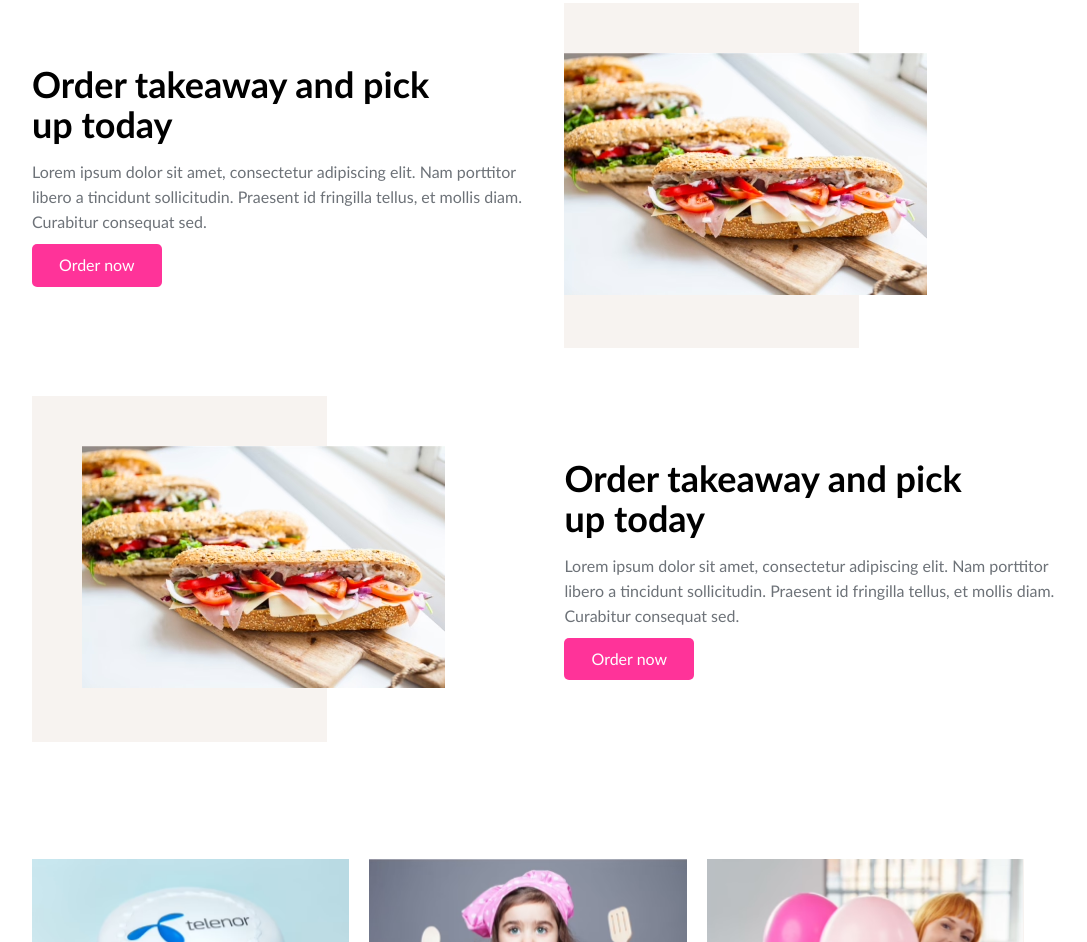
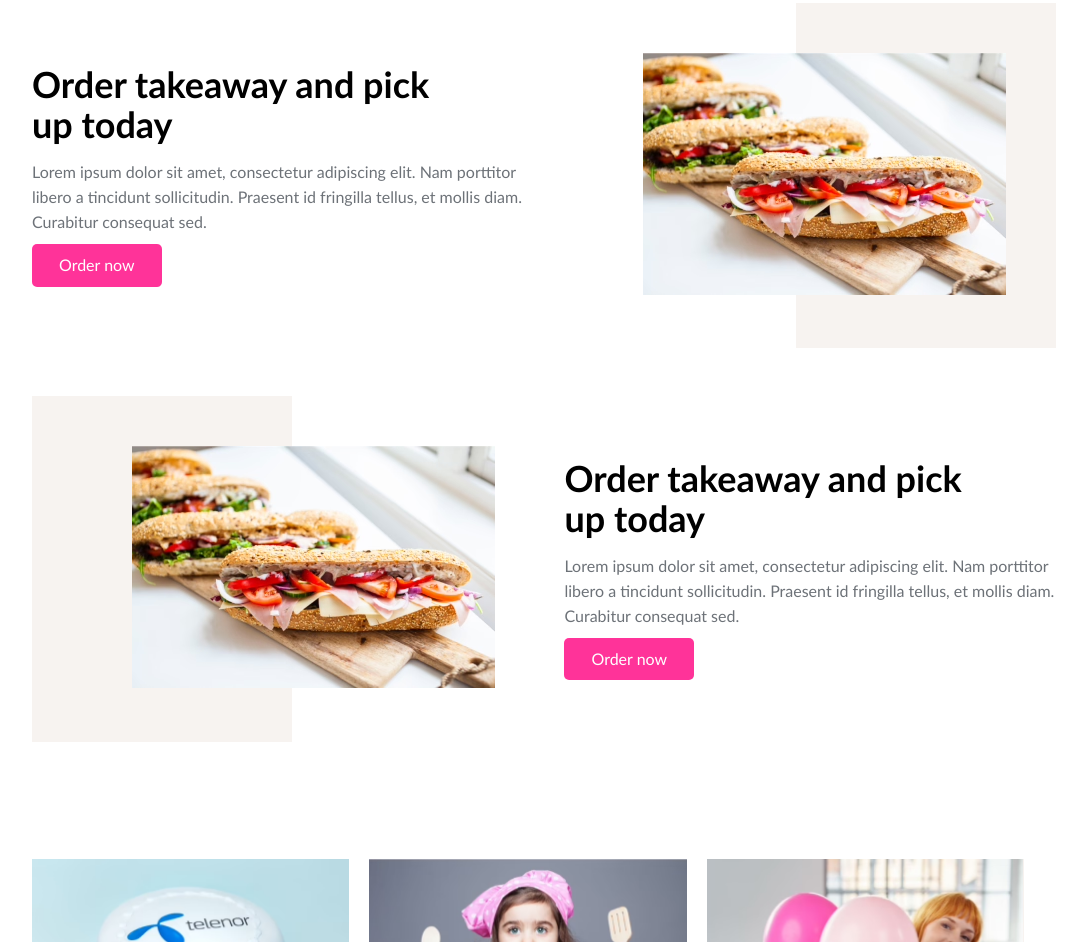
Before and after one commit to efekta/Devhouse, a website: page app/index.html in a window 1280 px wide. Shown: the part 1741-2683 px from the top of the page, without its empty margins (96-1183 px from the left). Drawn offline with nearby package versions, Linux system fonts and the light colour scheme; a web font is replaced by a local one.

Commit message:
Правки стилей

```diff
--- a/app/index.html
+++ b/app/index.html
@@ -102,7 +102,7 @@
                 <source srcset="img/section-left-picture.avif" type="image/avif">
                 <source srcset="img/section-left-picture.webp" type="image/webp">
                 <img loading="lazy" src="img/section-left-picture.jpg" class="image" alt="Обложка">
-                <figcaption class="section-left__caption">This is an optional sub-text below the image</figcaption>
+                <div class="section-left__caption">This is an optional sub-text below the image</div>
               </picture>
             </figure>
           </div>
--- a/src/scss/components/_section-left.scss
+++ b/src/scss/components/_section-left.scss
@@ -17,14 +17,11 @@
 
   &__centered {
     margin: 45px 0;
+
     @media(min-width: 1024px) {
       margin: 87px auto;
-      width: 1024px;
+      width: 774px;
     }
-  }
-
-  &__picture {
-    text-align: left;
   }
 
   &__caption {
--- a/src/scss/components/_shop.scss
+++ b/src/scss/components/_shop.scss
@@ -55,30 +55,12 @@
 
   &-feature__img {
     margin-top: 30px;
-    padding: 50px;
     position: relative;
     z-index: 2;
 
     @media(min-width: 1024px) {
       margin-top: 0;
-      padding: 50px 50px 50px 0;
       width: 48%;
-    }
-  }
-
-  &-feature__img::after {
-    background: var(--light-pink);
-    content: '';
-    height: 100%;
-    position: absolute;
-    left: 0;
-    top: 0;
-    width: 50%;
-    z-index: -1;
-
-    @media(min-width: 1024px) {
-      right: 0;
-      width: 60%;
     }
   }
 
@@ -103,23 +85,64 @@
   }
 }
 
+.shop-feature {
+
+  .shop-feature__img {
+    padding: 50px 50px 50px 0;
+    text-align: right;
+
+    img {
+      min-width: 363px;
+    }
+  }
+
+  .shop-feature__img::before {
+    background: var(--light-pink);
+    content: '';
+    height: 100%;
+    position: absolute;
+    top: 0;
+    right: 0;
+    width: 35%;
+    z-index: -1;
+
+    @media(min-width: 1024px) {
+      width: 260px;
+    }
+  }
+}
 
 .shop-feature:nth-child(2n) {
+
   @media(min-width: 1024px) {
-    align-items: center;
-    display: flex;
     flex-direction: row-reverse;
   }
 
-  .shop-feature__img::after {
-    left: 0;
+  .shop-feature__img {
+    padding: 50px 0 50px 50px;
+    text-align: left;
+
+    @media(min-width: 1024px) {
+      padding: 50px 0 50px 100px;
+    }
+
+    img {
+      min-width: 363px;
+    }
   }
 
-  .shop-feature__img {
-    padding: 50px;
+  .shop-feature__img::before {
+    background: var(--light-pink);
+    content: '';
+    height: 100%;
+    position: absolute;
+    top: 0;
+    left: 0;
+    width: 35%;
+    z-index: -1;
 
     @media(min-width: 1024px) {
-      padding: 50px 0 50px 50px;
+      width: 260px;
     }
   }
 }
```
Also changed, not shown: src/index.html (+1 -1 lines), app/css/main.css, 1 other file.
